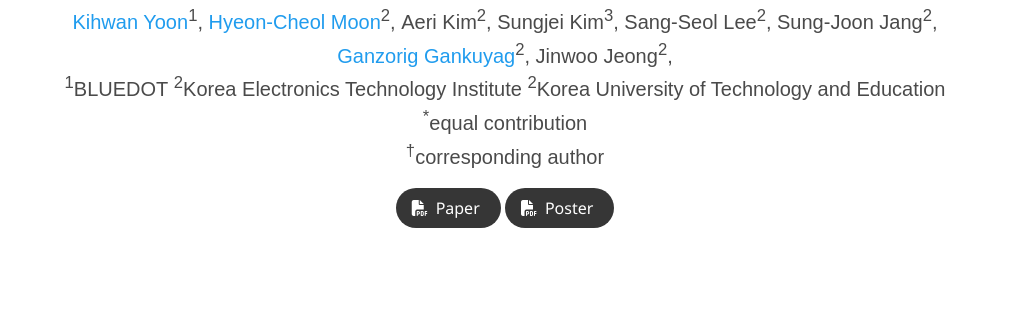
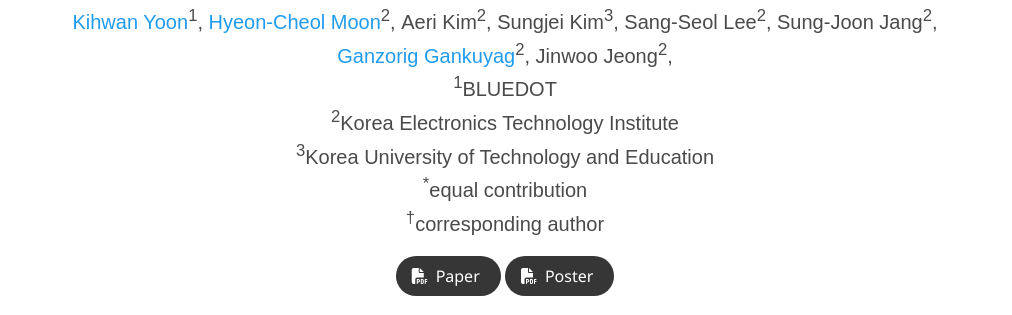
Before and after one commit to rlghksdbs/efficient_llm_page, a plain HTML site: page index.html in a window 1280 px wide. Shown: the part 229-544 px from the top of the page, without its empty margins (135-1147 px from the left). Drawn offline with nearby package versions, Linux system fonts and the light colour scheme; some icons are missing; a web font is replaced by a local one.

Commit message:
Update index.html

```diff
--- a/index.html
+++ b/index.html
@@ -106,8 +106,12 @@
 
           <div class="is-size-5 publication-authors">
             <span class="author-block"><sup>1</sup>BLUEDOT</span>
+          </div>
+          <div class="is-size-5 publication-authors">
             <span class="author-block"><sup>2</sup>Korea Electronics Technology Institute</span>
-            <span class="author-block"><sup>2</sup>Korea University of Technology and Education</span>
+          </div>
+          <div class="is-size-5 publication-authors">
+            <span class="author-block"><sup>3</sup>Korea University of Technology and Education</span>
           </div>
 
           <div class="is-size-5 publication-authors">
```
